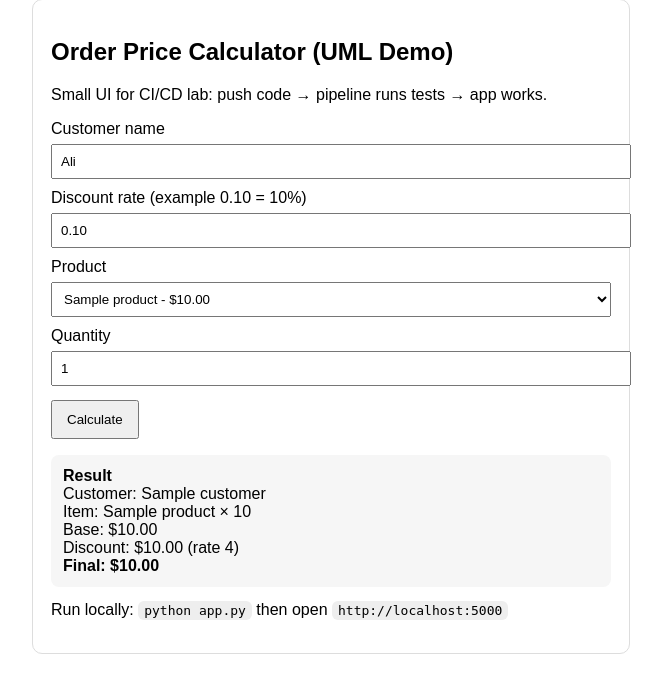
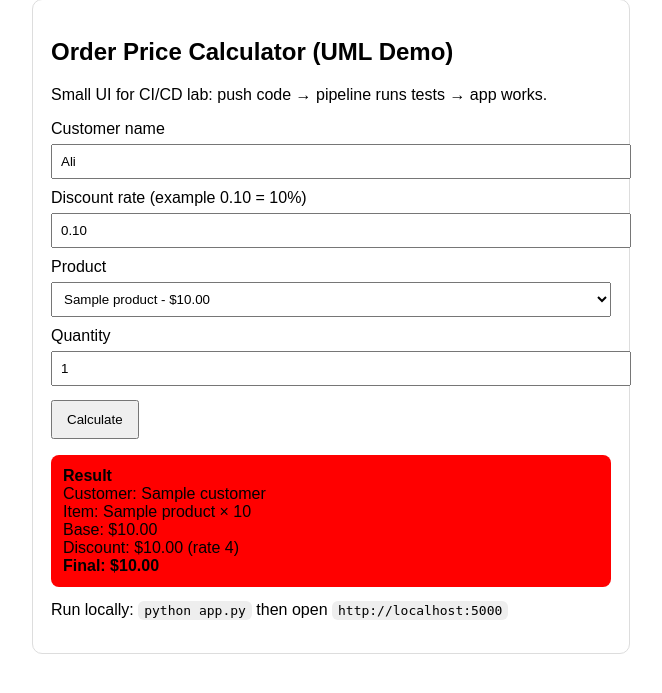
Before and after one commit to HaneenAlkhateeb/Labweek7, a Flask app: template templates/index.html in a window 1280 px wide. Shown: the part 41-734 px from the top of the page, without its empty margins (8-670 px from the left). Run offline with Flask 3, Linux system fonts and the light colour scheme; the template is opened without the code that fills it: most values are stand-ins (such as "Sample title", 1, 10 or a date in 2020).

Commit message:
change color from white to red

```diff
--- a/templates/index.html
+++ b/templates/index.html
@@ -9,7 +9,7 @@
     label { display:block; margin-top: 10px; }
     input, select { width: 100%; padding: 8px; margin-top: 6px; }
     button { margin-top: 14px; padding: 10px 14px; cursor: pointer; }
-    .result { margin-top: 16px; padding: 12px; background: #f6f6f6; border-radius: 8px; }
+    .result { margin-top: 16px; padding: 12px; background: red; border-radius: 8px; }
     code { background: #eee; padding: 2px 6px; border-radius: 6px; }
   </style>
 </head>
```
